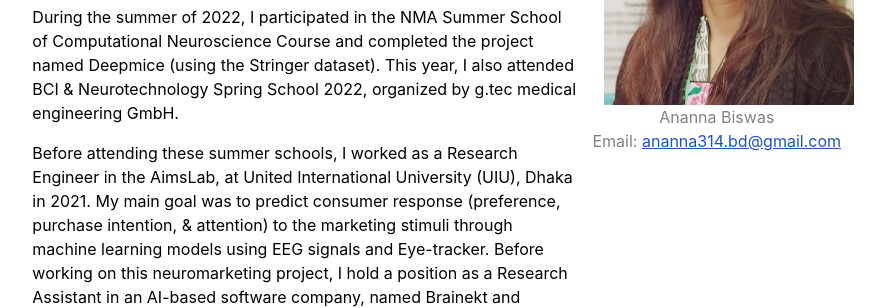
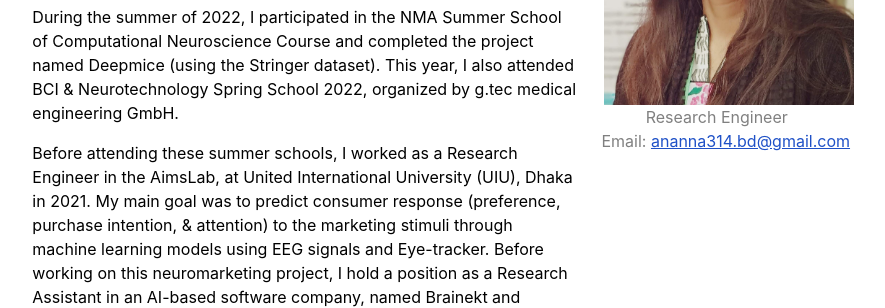
Before and after one commit to Anannabiswas/anannabiswas.github.io, a Jekyll site: the page built from index.md, in a window 1280 px wide. Shown: the part 358-666 px from the top of the page, without its empty margins (197-1082 px from the left). Built offline with Jekyll 4.4.1, drawn with Linux system fonts in a browser that asks for light colours.

Commit message:
Update home.html

```diff
--- a/_layouts/home.html
+++ b/_layouts/home.html
@@ -13,8 +13,8 @@ layout: default
     <p>
       <img src="{{ site.github.url }}/assets/img/ananna_1.jpeg" alt="Home" width="250" height="310"style="float:right">
    </p>
-     <footer class="text-center" style="color: gray;"> &nbsp; Ananna Biswas </br>
-      Email: <a href="mailto:ananna314.bd@gmail.com">ananna314.bd@gmail.com</a>
+     <footer class="text-center" style="color: gray;">  Research Engineer </br>
+      &nbsp; &nbsp; Email: <a href="mailto:ananna314.bd@gmail.com">ananna314.bd@gmail.com</a>
     </footer>
   </div>
 </div>
```
